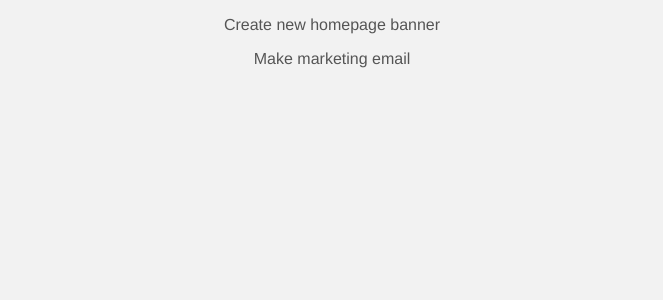
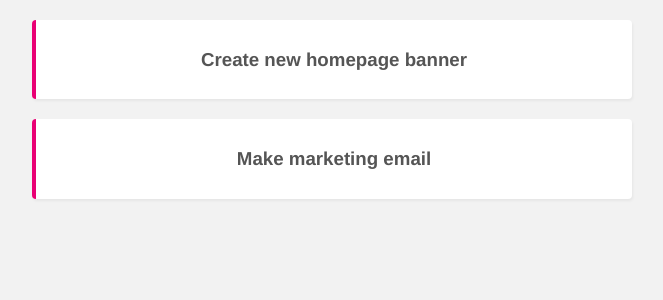
Before and after one commit to kylesdev91/project-planner, a Vue app: page / in a window 1280 px wide. Shown: the top 300 px of the page, without its empty margins (308-971 px from the left). Built offline with nearby package versions, Linux system fonts and the light colour scheme; data requests are answered from the project's data file.

Commit message:
Lecture 59 *

```diff
--- /dev/null
+++ b/src/components/SingleProject.vue
@@ -0,0 +1,36 @@
+<template>
+  <div class="project">
+    <div class="actions">
+      <h3 @click="showDetails = !showDetails">{{ project.title }}</h3>
+    </div>
+    <div v-if="showDetails" class="details">
+      <p>{{ project.details }}</p>
+    </div>
+  </div>
+</template>
+
+<script>
+export default {
+  props: ['project'],
+  data() {
+    return {
+      showDetails: false,
+    }
+  },
+
+};
+</script>
+
+<style scoped>
+  .project {
+    margin: 20px auto;
+    background: white;
+    padding: 10px 20px;
+    border-radius: 4px;
+    box-shadow: 1px 2px 3px rgba(0,0,0,0.05);
+    border-left: 4px solid #e90074;
+  }
+  h3 {
+    cursor: pointer;
+  }
+</style>
--- a/src/router/index.js
+++ b/src/router/index.js
@@ -1,11 +1,11 @@
 import { createRouter, createWebHistory } from 'vue-router'
-import HomeView from '../views/HomeView.vue'
+import Home from '../views/Home.vue'
 
 const routes = [
   {
     path: '/',
     name: 'home',
-    component: HomeView
+    component: Home
   },
 ]
 
--- /dev/null
+++ b/src/views/Home.vue
@@ -0,0 +1,28 @@
+<template>
+  <div class="home">
+    <div v-if="projects.length">
+      <div v-for="project in projects" :key="project.id">
+        <SingleProject :project="project" />
+      </div>
+    </div>
+  </div>
+</template>
+
+<script>
+import SingleProject from '../components/SingleProject.vue'
+export default {
+  name: 'Home',
+  components: { SingleProject },
+  data() {
+    return {
+      projects: [],
+    };
+  },
+  mounted() {
+    fetch('http://localhost:3000/projects')
+      .then(res => res.json())
+      .then(data => this.projects = data)
+      .catch(err => console.log(err))
+  },
+}
+</script>
--- a/src/views/HomeView.vue
+++ /dev/null
@@ -1,27 +0,0 @@
-<template>
-  <div class="home">
-   <div v-if="projects.length"></div>
-   <div v-for="project in projects" :key="project.id">
-    <p>{{ project.title }}</p>
-   </div>
-  </div>
-</template>
-
-<script>
-
-export default {
-  name: 'HomeView',
-  components: {},
-  data() {
-    return {
-      projects: []
-    }
-  },
-   mounted() {
-    fetch('http://localhost:3000/projects')
-    .then(res => res.json())
-    .then(data => this.projects = data)
-    .catch(err => console.log(err.message))
-  }
-}
-</script>
```
